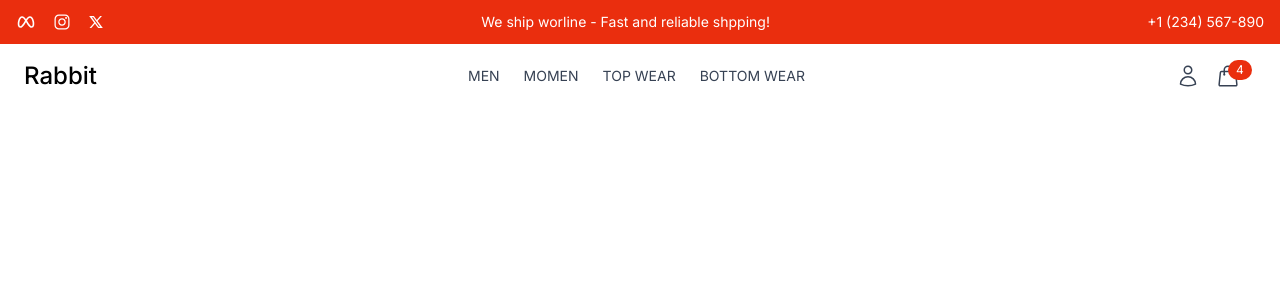
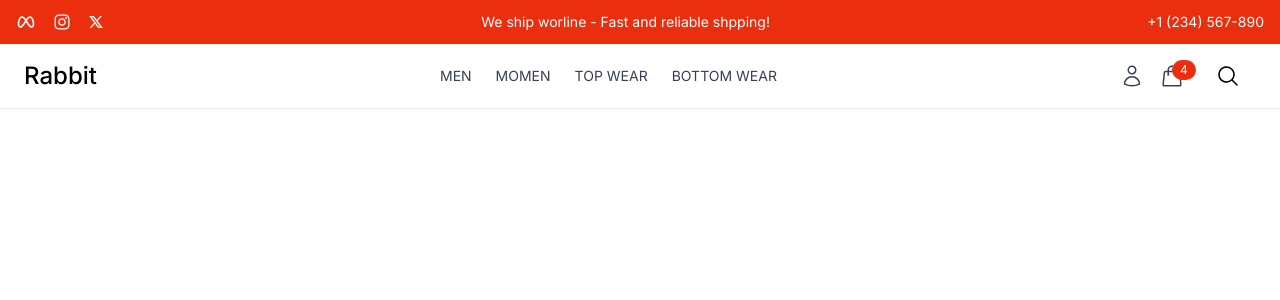
Before and after one commit to marwenkhlifi15/Clothing-E-Commerce-Platform-Frontend, a React (Vite) app: page / in a window 1280 px wide. Shown: the top 300 px of the page. Built offline with nearby package versions, Linux system fonts and the light colour scheme.

Commit message:
Update header, navbar, and search components

```diff
--- a/src/components/Common/Header.jsx
+++ b/src/components/Common/Header.jsx
@@ -3,7 +3,7 @@
 
 const Header = () => {
   return (
-    <header>
+    <header className="border-b border-gray-200">
       {/* Topab */}
       <Topbar />
       {/* Navbar */}
--- a/src/components/Common/Navbar.jsx
+++ b/src/components/Common/Navbar.jsx
@@ -4,6 +4,7 @@
   HiOutlineShoppingBag,
   HiBars3BottomRight,
 } from 'react-icons/hi2';
+import SearchBar from './SearchBar';
 
 const Navbar = () => {
   return (
@@ -55,6 +56,8 @@
           </button>
 
           {/* Search */}
+          <div className="overflow-hidden"></div>
+          <SearchBar />
 
           <button className="md:hidden">
             <HiBars3BottomRight className="h-6 w-6 text-gray-700" />
--- /dev/null
+++ b/src/components/Common/SearchBar.jsx
@@ -0,0 +1,59 @@
+import { useState } from 'react';
+import { HiMagnifyingGlass, HiMiniXMark } from 'react-icons/hi2';
+
+const SearchBar = () => {
+  const [searchTerm, setSearchTerm] = useState('');
+  const [isOpen, setIsOpen] = useState(false);
+
+  const handleSearchToggle = () => setIsOpen(!isOpen);
+
+  const handleSearch = (e) => {
+    e.preventDefault();
+    console.log('Search term: ', searchTerm);
+    setIsOpen(false);
+  };
+
+  return (
+    <div
+      className={`flex items-centerjustify-center w-full transition-all duration-300 ${isOpen ? 'absolute top-0 left-0 w-full bg-white h-24 z-50' : 'w-auto'}`}
+    >
+      {isOpen ? (
+        <form
+          onSubmit={handleSearch}
+          className="relative flex items-center justify-center w-full"
+        >
+          <div className="relative w-1/2">
+            <input
+              type="text"
+              placeholder="Search"
+              value={searchTerm}
+              onChange={(e) => setSearchTerm(e.target.value)}
+              className="bg-gray-100 px-4 py-2 pl-2 pr-12 rounded-lg focus:outline-none w-full placeholder:text-gray-700 "
+            />
+            {/* search icon */}
+            <button
+              type="submit"
+              className="absolute right-2 top-1/2 transform -translate-y-1/2 text-gray-600 hover:text-gray-800"
+            >
+              <HiMagnifyingGlass className="h-6 w-6" />
+            </button>
+          </div>
+          {/* close button */}
+          <button
+            type="button"
+            onClick={handleSearchToggle}
+            className="absolute right-4 top-1/2 transform -translate-y-1/2 text-gray-600 hover:text-gray-800"
+          >
+            <HiMiniXMark className="h-6 w-6" />
+          </button>
+        </form>
+      ) : (
+        <button onClick={handleSearchToggle}>
+          <HiMagnifyingGlass className="h-6 w-6" />
+        </button>
+      )}
+    </div>
+  );
+};
+
+export default SearchBar;
--- /dev/null
+++ b/src/components/Layout/CartDrawer.jsx
@@ -0,0 +1,5 @@
+const CartDrawer = () => {
+  return <div>CartDrawer</div>;
+};
+
+export default CartDrawer;
```
